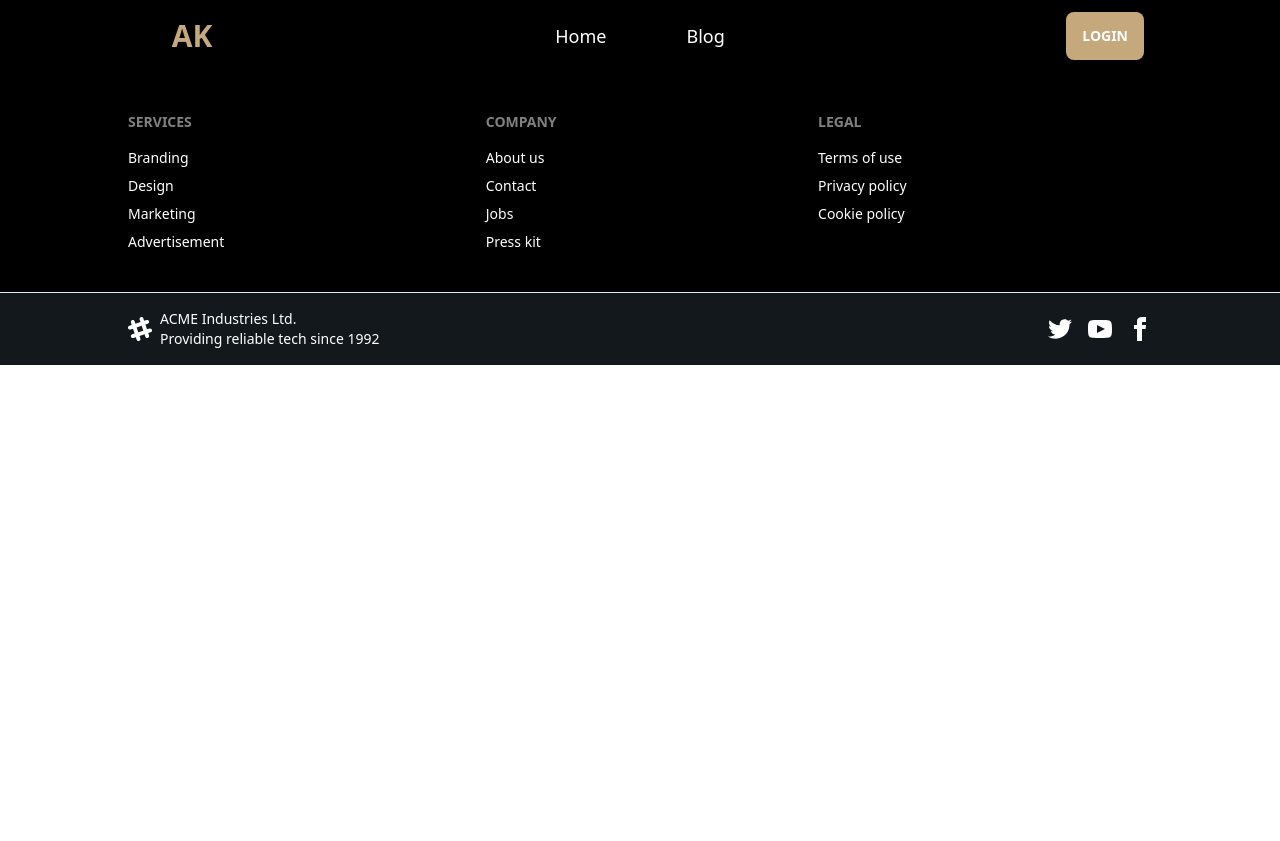
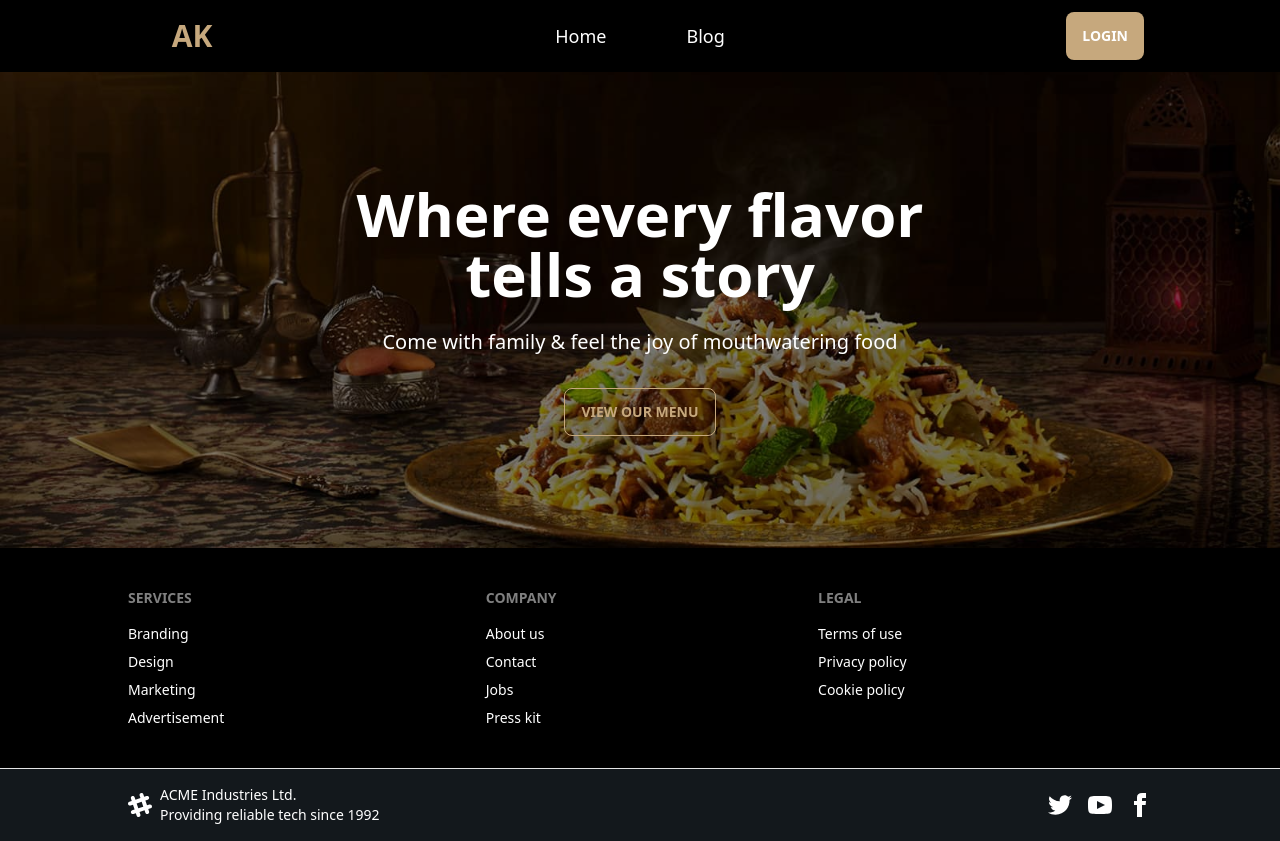
Before and after one commit to tapfer-abdullah/chef-table-client, a React (Vite) app: page / in a window 1280 px wide. Before the commit the page ends 800 px from the top, so only its background shows below. Built offline with nearby package versions, Linux system fonts and the light colour scheme; no server answers.

Commit message:
banner added

```diff
--- /dev/null
+++ b/src/Pages/Page/HomeContents/Banner.jsx
@@ -0,0 +1,31 @@
+/* eslint-disable no-unused-vars */
+import React from "react";
+import bannerImg from "./../../../../public/banner/biriyani-banner.jpg";
+
+const Banner = () => {
+  return (
+    <div>
+      <div
+        className={`text-center bg-my-banner-bg bg-bg-rectangle text-white bg-no-repeat bg-cover bg-center`}
+      >
+        <div
+          style={{ backgroundColor: "rgb(0 0 0 / 50%)" }}
+          className="md:px-32 h-full w-full py-28 px-4"
+        >
+          <h3 className="text-6xl font-semibold">
+            Where every flavor <br />
+            tells a story
+          </h3>
+          <p className="mt-6 mb-8 text-xl">
+            Come with family & feel the joy of mouthwatering food
+          </p>
+          <button className="btn btn-outline border-my-primary text-my-primary hover:bg-my-primary">
+            view our menu
+          </button>
+        </div>
+      </div>
+    </div>
+  );
+};
+
+export default Banner;
--- /dev/null
+++ b/src/Pages/Page/HomeContents/HomeContents.jsx
@@ -0,0 +1,13 @@
+/* eslint-disable no-unused-vars */
+import React from 'react';
+import Banner from './Banner';
+
+const HomeContents = () => {
+    return (
+        <div>
+            <Banner></Banner>
+        </div>
+    );
+};
+
+export default HomeContents;
--- a/src/Pages/Page/Login.jsx
+++ b/src/Pages/Page/Login.jsx
@@ -115,7 +115,7 @@ const Login = () => {
       </form>
 
       <div className="text-center">
-          <p className="mt-6 text-warning">Or Sing Up Using</p>
+          <p className="mt-6 text-warning text-xl font-semibold">Or Sing Up Using</p>
           <div>
             <button
               onClick={handleWithGoogle}
--- a/src/Pages/Page/Register.jsx
+++ b/src/Pages/Page/Register.jsx
@@ -163,7 +163,7 @@ const Register = () => {
         </form>
 
         <div className="text-center">
-          <p className="mt-6 text-warning">Or Sing Up Using</p>
+          <p className="mt-6 text-warning text-xl font-semibold">Or Sing Up Using</p>
           <div>
             <button
               onClick={handleWithGoogle}
--- a/src/Routes.jsx
+++ b/src/Routes.jsx
@@ -7,12 +7,17 @@ import {
 import Home from "./Pages/Page/Home";
 import Login from "./Pages/Page/Login";
 import Register from "./Pages/Page/Register";
+import HomeContents from "./Pages/Page/HomeContents/HomeContents";
 
   const router = createBrowserRouter([
     {
       path: "/",
       element: <Home></Home>,
       children:[
+        {
+          path: "/",
+          element: <HomeContents></HomeContents>
+        },
         {
           path: "/login",
           element: <Login></Login>
--- a/tailwind.config.js
+++ b/tailwind.config.js
@@ -6,7 +6,11 @@ export default {
     "./src/**/*.{js,ts,jsx,tsx}",
   ],
   theme: {
-    extend: {},
+    extend: {
+      backgroundImage: {
+        'my-banner-bg': "url('/public/banner/biriyani-banner.jpg')",
+      }
+    },
     colors: {
       transparent: 'transparent',
       current: 'currentColor',
```
Also changed, not shown: public/banner/biriyani-banner.jpg (added).
